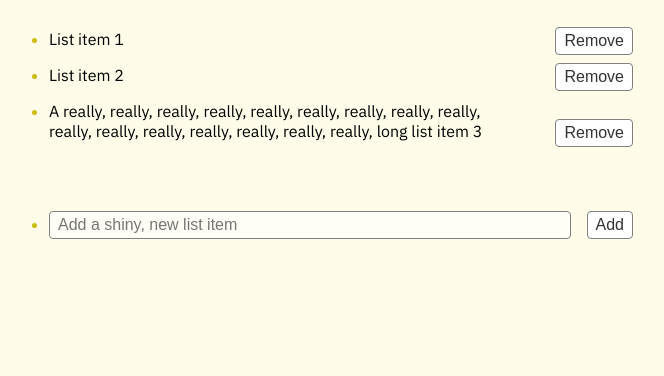
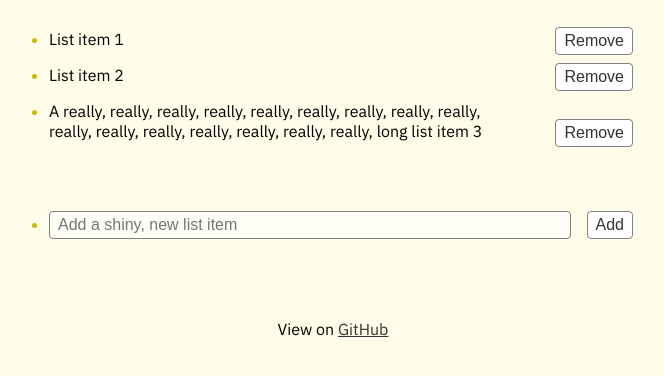
Before and after one commit to caseyocampo/js-todo-list, a plain HTML site: page index.html in a window 1280 px wide. Shown: the part 78-454 px from the top of the page, without its empty margins (307-971 px from the left). Drawn offline with Linux system fonts and the light colour scheme.

Commit message:
Add GitHub link

```diff
--- a/index.html
+++ b/index.html
@@ -44,6 +44,16 @@
                 </li>
             </ul>
         </main>
+        <footer>
+            <p>
+                View on
+                <a
+                    href="https://github.com/caseyocampo/js-todo-list"
+                    target="_blank"
+                    >GitHub</a
+                >
+            </p>
+        </footer>
         <script src="index.js"></script>
     </body>
 </html>
--- a/style.css
+++ b/style.css
@@ -95,6 +95,15 @@ button {
     width: calc(80% - 30px);
 }
 
+footer {
+    margin: 5em 0 2em 0;
+    text-align: center;
+}
+
+footer p a {
+    color: #333;
+}
+
 @media (max-width: 500px) {
     #listInput {
         width: 100%;
```
